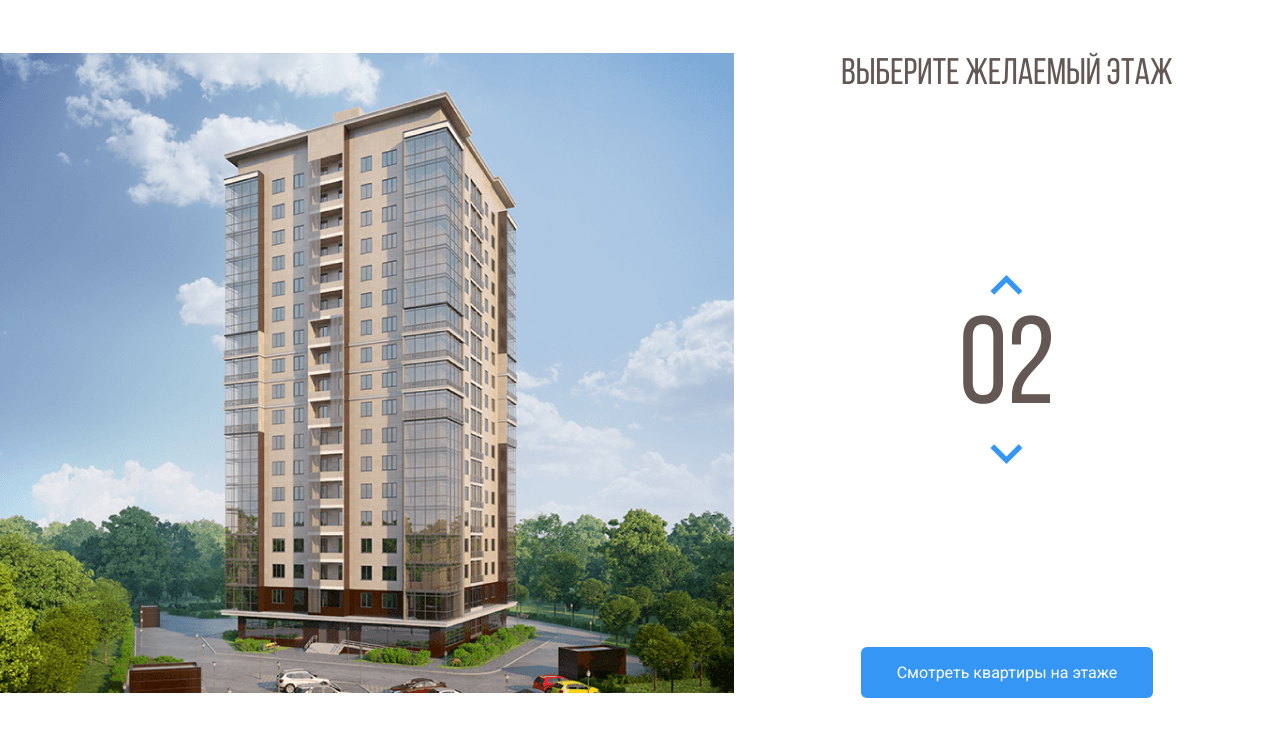
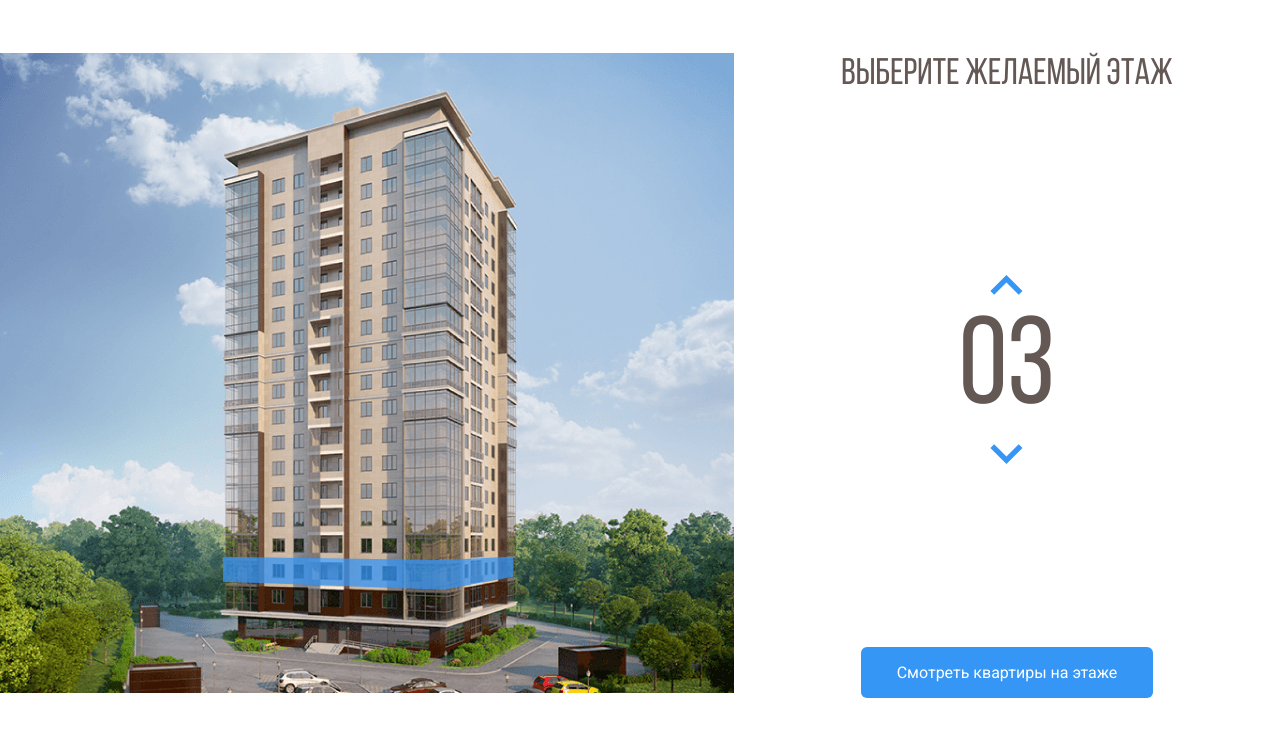
Before and after one commit to pryhunova/jk-melody, a plain HTML site: page index.html in a window 1280 px wide. Both pictures are taken after a click on the button 1006 px from the left and 356 px from the top of the page. Shown: the part 69-800 px from the top of the page. Drawn offline with nearby package versions, Linux system fonts and the light colour scheme.

Commit message:
Добавляет функциональность счётчика

```diff
--- a/css/style.css
+++ b/css/style.css
@@ -83,6 +83,9 @@ a {
 .home-image path:hover {
   opacity: 1;
 }
+path.current-floor {
+  opacity: 1;
+}
 .main-title {
   margin: 0;
   font-family: "Bebas Neue", sans-serif;
--- a/index.html
+++ b/index.html
@@ -44,23 +44,23 @@
         </pattern>
         <image id="image0_1_86" width="740" height="640" xlink:href="img/home.jpg" />
       </defs>
-      <path d="M222 529.7L442.8 537.7L512 524V545.7L443.5 565.4L222 554.4V529.7Z" fill="#3595F6" fill-opacity="0.75" />
-      <path d="M223 528.7V503.7L443.3 507L513 503.7V523.7L443.7 536.7L223 528.7Z" fill="#3595F6" fill-opacity="0.75" />
-      <path d="M223 502.7V477.7H444H513V500.7L445 507.7L223 502.7Z" fill="#3595F6" fill-opacity="0.75" />
-      <path d="M223 478.7V453.7L444.3 450L512 456.7V478.7H444" fill="#3595F6" fill-opacity="0.75" />
-      <path d="M223 452.7V426.7L444.5 423.4L513 434.4V455.7L444 449L223 452.7Z" fill="#3595F6" fill-opacity="0.75" />
-      <path d="M222 425.7V402L443 389.7L514 412.7V434L443 421.7L222 425.7Z" fill="#3595F6" fill-opacity="0.75" />
-      <path d="M222 403.7V378.7L444.2 362.4L514 391V411.7L443.7 390L222 403.7Z" fill="#3595F6" fill-opacity="0.75" />
-      <path d="M222 378.7V353.7L444.5 333.4L514 370V390.7L442 362L222 378.7Z" fill="#3595F6" fill-opacity="0.75" />
-      <path d="M222 352.7V328.7L445 304L514 348V369.7L444.7 331.7L222 352.7Z" fill="#3595F6" fill-opacity="0.75" />
-      <path d="M222 327.7V303.7L444.5 275L514 326V346.7L443.7 304.4L222 327.7Z" fill="#3595F6" fill-opacity="0.75" />
-      <path d="M221 303.7V279.7L443.3 246.7L514 306V325.7L444 275L221 303.7Z" fill="#3595F6" fill-opacity="0.75" />
-      <path d="M222 278.7V254.7L443.2 219.7L513 283.7V304.7L444.3 246.4L222 278.7Z" fill="#3595F6" fill-opacity="0.75" />
-      <path d="M222 254.7V229.7L444.3 191.7L513 262V282.7L444 218.7L222 254.7Z" fill="#3595F6" fill-opacity="0.75" />
-      <path d="M222 228.7V203.7L442.8 160L513 239V261.7L444 188.4L222 228.7Z" fill="#3595F6" fill-opacity="0.75" />
-      <path d="M223 204.7V179.7L443 131.7L513 216.7V239.7L442.3 160.4L223 204.7Z" fill="#3595F6" fill-opacity="0.75" />
-      <path d="M222 179.7V154.7L441.8 102.7L513 195V217.7L443.3 131.4L222 179.7Z" fill="#3595F6" fill-opacity="0.75" />
-      <path d="M222 154.7V128.7L444 72L513 173.7V194.7L443.7 103L222 154.7Z" fill="#3595F6" fill-opacity="0.75" />
+      <path data-floor="02" d="M222 529.7L442.8 537.7L512 524V545.7L443.5 565.4L222 554.4V529.7Z" fill="#3595F6" fill-opacity="0.75" />
+      <path data-floor="03" d="M223 528.7V503.7L443.3 507L513 503.7V523.7L443.7 536.7L223 528.7Z" fill="#3595F6" fill-opacity="0.75" />
+      <path data-floor="04" d="M223 502.7V477.7H444H513V500.7L445 507.7L223 502.7Z" fill="#3595F6" fill-opacity="0.75" />
+      <path data-floor="05" d="M223 478.7V453.7L444.3 450L512 456.7V478.7H444" fill="#3595F6" fill-opacity="0.75" />
+      <path data-floor="06" d="M223 452.7V426.7L444.5 423.4L513 434.4V455.7L444 449L223 452.7Z" fill="#3595F6" fill-opacity="0.75" />
+      <path data-floor="07" d="M222 425.7V402L443 389.7L514 412.7V434L443 421.7L222 425.7Z" fill="#3595F6" fill-opacity="0.75" />
+      <path data-floor="08" d="M222 403.7V378.7L444.2 362.4L514 391V411.7L443.7 390L222 403.7Z" fill="#3595F6" fill-opacity="0.75" />
+      <path data-floor="09" d="M222 378.7V353.7L444.5 333.4L514 370V390.7L442 362L222 378.7Z" fill="#3595F6" fill-opacity="0.75" />
+      <path data-floor="10" d="M222 352.7V328.7L445 304L514 348V369.7L444.7 331.7L222 352.7Z" fill="#3595F6" fill-opacity="0.75" />
+      <path data-floor="11" d="M222 327.7V303.7L444.5 275L514 326V346.7L443.7 304.4L222 327.7Z" fill="#3595F6" fill-opacity="0.75" />
+      <path data-floor="12" d="M221 303.7V279.7L443.3 246.7L514 306V325.7L444 275L221 303.7Z" fill="#3595F6" fill-opacity="0.75" />
+      <path data-floor="13" d="M222 278.7V254.7L443.2 219.7L513 283.7V304.7L444.3 246.4L222 278.7Z" fill="#3595F6" fill-opacity="0.75" />
+      <path data-floor="14" d="M222 254.7V229.7L444.3 191.7L513 262V282.7L444 218.7L222 254.7Z" fill="#3595F6" fill-opacity="0.75" />
+      <path data-floor="15" d="M222 228.7V203.7L442.8 160L513 239V261.7L444 188.4L222 228.7Z" fill="#3595F6" fill-opacity="0.75" />
+      <path data-floor="16" d="M223 204.7V179.7L443 131.7L513 216.7V239.7L442.3 160.4L223 204.7Z" fill="#3595F6" fill-opacity="0.75" />
+      <path data-floor="17" d="M222 179.7V154.7L441.8 102.7L513 195V217.7L443.3 131.4L222 179.7Z" fill="#3595F6" fill-opacity="0.75" />
+      <path data-floor="18" d="M222 154.7V128.7L444 72L513 173.7V194.7L443.7 103L222 154.7Z" fill="#3595F6" fill-opacity="0.75" />
     </svg>
   </div>
   <!-- /.main-image -->
@@ -80,5 +80,8 @@
   <!-- /.main-info -->
 </main>
 
+<script src="https://code.jquery.com/jquery-3.6.0.min.js"
+  integrity="sha256-/xUj+3OJU5yExlq6GSYGSHk7tPXikynS7ogEvDej/m4=" crossorigin="anonymous"></script>
+  <script src="./js/main.js"></script>
 </body>
 </html>
--- /dev/null
+++ b/js/main.js
@@ -0,0 +1,36 @@
+$(document).ready(function () {
+  let currentFloor = 2; //текущий этаж
+  let counterUp = $('.counter-up'); //кнопка увеличения этажа
+  let counterDown = $('.counter-down'); //кнопка уменьшения этажа
+  let floorPath = $(".home-image path"); //подсвечивание отдельного этажа в svg
+
+  // наведение мышью по этажам с отображением номера этажа
+  floorPath.on("mouseover", function () {
+    floorPath.removeClass("current-floor"); //убирает класс отображения выделения этажа
+    currentFloor = $(this).attr("data-floor"); //получаем значение текущего этажа
+    $(".counter").text(currentFloor); //записываем значние этажа в счётчик
+  });
+
+  //по клику на стрелку счётчика вверх
+  counterUp.on("click", function () {
+    if (currentFloor < 18) { //проверяем значение этажа, оно не должно быть больше 18
+      currentFloor++; //прибавляем 1 этаж
+      usCurrentFloor = currentFloor.toLocaleString("en-US", { minimumIntegerDigits: 2, useGrouping: false });
+      $(".counter").text(usCurrentFloor); // форматируем номерацию этажа с нулём в начале по клику счётчика
+
+      floorPath.removeClass("current-floor") //убирает класс отображения выделения этажа
+      $(`[data-floor=${usCurrentFloor}]`).toggleClass("current-floor") //добавляет класс для подсвечивания текущего этажа
+    }
+  })
+
+  //по клику на стрелку счётчика вниз
+  counterDown.on('click', function () {
+    if (currentFloor > 2) {
+      currentFloor--;
+      usCurrentFloor = currentFloor.toLocaleString("en-US", { minimumIntegerDigits: 2, useGrouping: false });
+      $(".counter").text(usCurrentFloor); // переводит номерацию этажа с нулём в начале по клику счётчика
+      floorPath.removeClass("current-floor") //убирает класс отображения выделения этажа
+      $(`[data-floor=${usCurrentFloor}]`).toggleClass("current-floor") //добавляет класс для подсвечивания текущего этажа
+    }
+  })
+});
```
